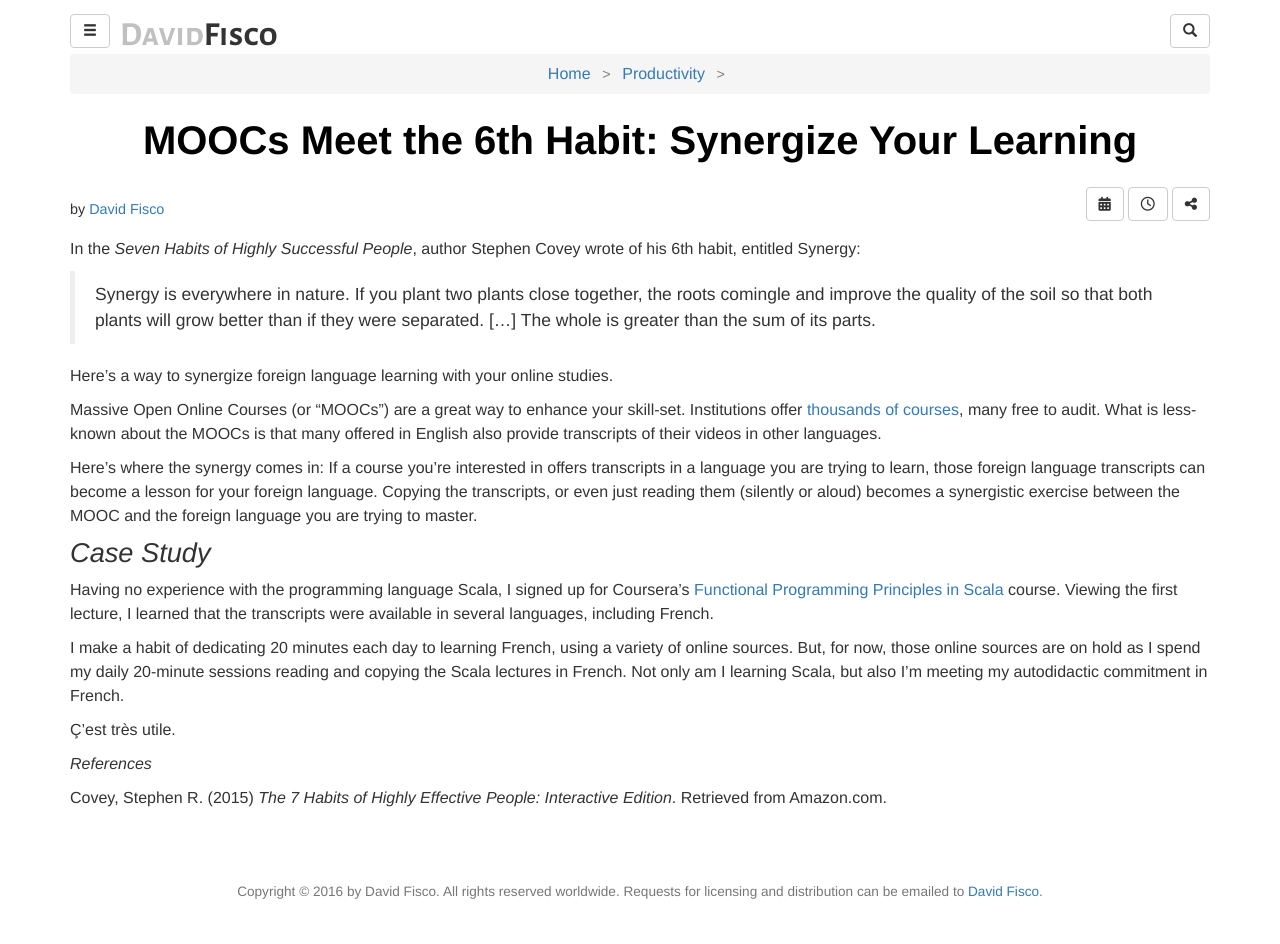
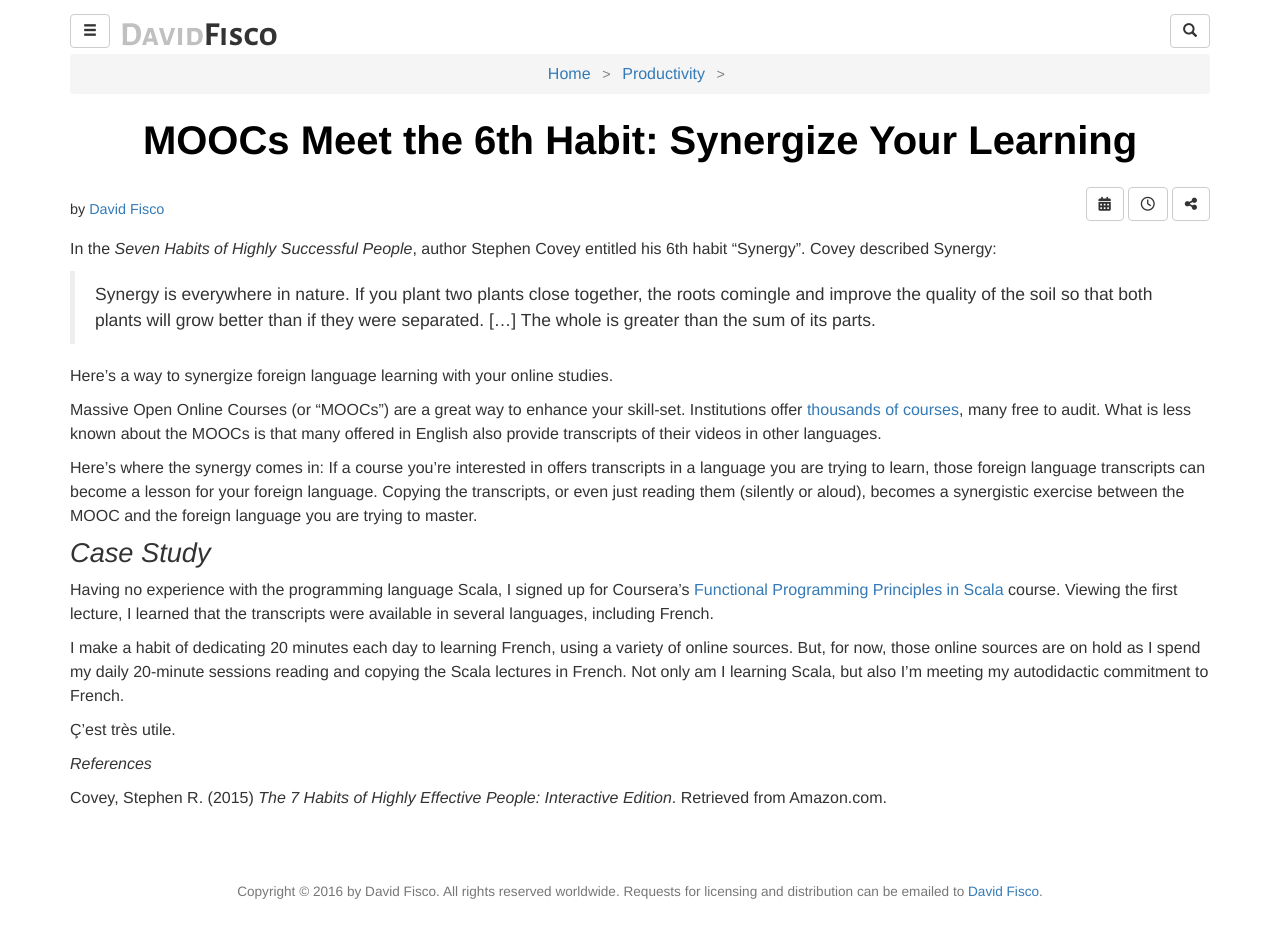
Before and after one commit to fisco/davidfiscocom-productivity, a Jekyll site: the page built from _posts/2016-09-27-moocs-meet-the-6th-habit.md, in a window 1280 px wide. Built offline with Jekyll 4.4.1, drawn with Linux system fonts in a browser that asks for light colours; nearby versions of some CDN libraries; comment, search, counter and statistics services are not loaded.

Commit message:
Update 2016-09-27-moocs-meet-the-6th-habit.md

```diff
--- a/_posts/2016-09-27-moocs-meet-the-6th-habit.md
+++ b/_posts/2016-09-27-moocs-meet-the-6th-habit.md
@@ -4,7 +4,7 @@ title: 'MOOCs Meet the 6th Habit: Synergize Your Learning'
 date: '2016-09-27'
 ---
 
-In the *Seven Habits of Highly Successful People*, author Stephen Covey wrote of his 6th habit, entitled Synergy:
+In the *Seven Habits of Highly Successful People*, author Stephen Covey entitled his 6th habit "Synergy". Covey described Synergy:
 
 > Synergy is everywhere in nature. If you plant two plants close together, the roots comingle and
 > improve the quality of the soil so that both plants will grow better than if they were separated. [...] The whole
@@ -12,15 +12,15 @@ In the *Seven Habits of Highly Successful People*, author Stephen Covey wrote of
 
 Here's a way to synergize foreign language learning with your online studies.
 
-Massive Open Online Courses (or "MOOCs") are a great way to enhance your skill-set. Institutions offer [thousands of courses](https://www.class-central.com/), many free to audit. What is less-known about the MOOCs is that many offered in English also provide transcripts of their videos in other languages.
+Massive Open Online Courses (or "MOOCs") are a great way to enhance your skill-set. Institutions offer [thousands of courses](https://www.class-central.com/), many free to audit. What is less known about the MOOCs is that many offered in English also provide transcripts of their videos in other languages.
 
-Here's where the synergy comes in: If a course you're interested in offers transcripts in a language you are trying to learn, those foreign language transcripts can become a lesson for your foreign language. Copying the transcripts, or even just reading them (silently or aloud) becomes a synergistic exercise between the MOOC and the foreign language you are trying to master.
+Here's where the synergy comes in: If a course you're interested in offers transcripts in a language you are trying to learn, those foreign language transcripts can become a lesson for your foreign language. Copying the transcripts, or even just reading them (silently or aloud), becomes a synergistic exercise between the MOOC and the foreign language you are trying to master.
 
 #### Case Study
 
 Having no experience with the programming language Scala, I signed up for Coursera's [Functional Programming Principles in Scala](https://www.coursera.org/learn/progfun1/home/welcome) course. Viewing the first lecture, I learned that the transcripts were available in several languages, including French.
 
-I make a habit of dedicating 20 minutes each day to learning French, using a variety of online sources. But, for now, those online sources are on hold as I spend my daily 20-minute sessions reading and copying the Scala lectures in French. Not only am I learning Scala, but also I'm meeting my autodidactic commitment in French.
+I make a habit of dedicating 20 minutes each day to learning French, using a variety of online sources. But, for now, those online sources are on hold as I spend my daily 20-minute sessions reading and copying the Scala lectures in French. Not only am I learning Scala, but also I'm meeting my autodidactic commitment to French.
 
 Ç'est très utile.
 
```
